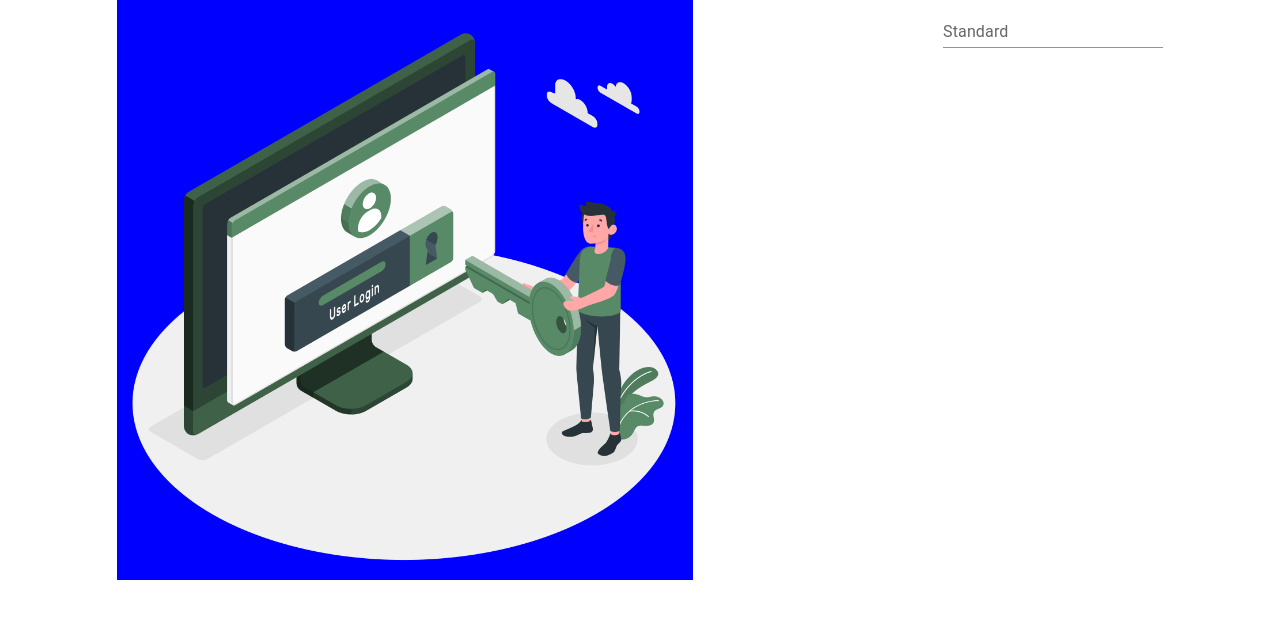
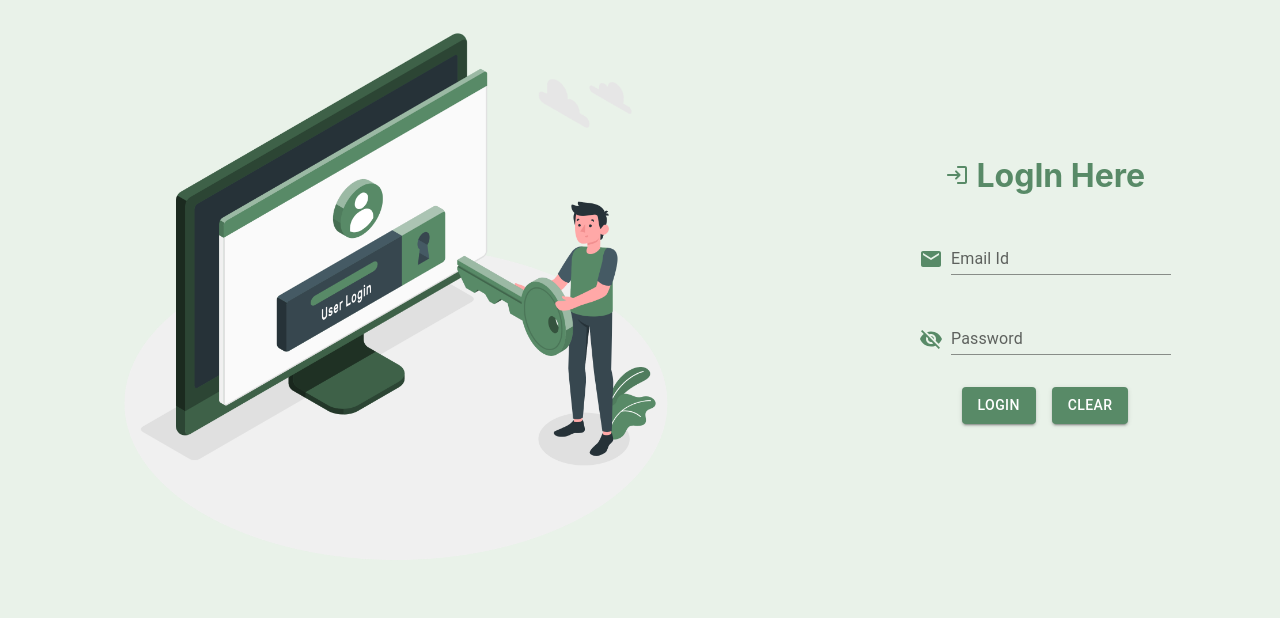
Before and after one commit to KEVISH23/growthpad, a React (Create React App) app: page / in a window 1280 px wide. Shown: the top 618 px of the page. Built offline with nearby package versions, Linux system fonts and the light colour scheme.

Commit message:
loginComplete

```diff
--- a/src/Css/HomePage.css
+++ b/src/Css/HomePage.css
@@ -18,7 +18,6 @@
 }
 .joinusas {
   font-family: "Montserrat", sans-serif;
-
 }
 
 
--- a/src/components/Login.js
+++ b/src/components/Login.js
@@ -1,33 +1,62 @@
 import { Box, Stack } from '@mui/system'
 import React from 'react'
 import TextField from '@mui/material/TextField';
-import { Container, Grid } from '@mui/material';
-
+import { AccountCircle } from '@mui/icons-material';
+import VisibilityOffIcon from '@mui/icons-material/VisibilityOff';
+import { Button } from '@mui/material';
+import LoginRoundedIcon from '@mui/icons-material/LoginRounded';
+import EmailIcon from '@mui/icons-material/Email';
 const Login = () => {
+  document.body.style.backgroundColor = "#E9F2E9"
+  // document.body.style.backgroundColor="#DEF2D5"
   return (
     <Box>
       <Stack
         direction={{
-          lg:"row",
-          md:"row",
-          sm:"column",
-          xs:"column"}
+          lg: "row",
+          md: "row",
+          sm: "row",
+          xs: "column"
+        }
         }
         justifyContent="space-around"
+        alignItems="center"
         spacing={2}
       >
         <Box sx={{
-          backgroundColor:"blue",
-         width:{
-          lg:"45%",
-          md:"45%",
-          sm:"100%",
-          xs:"100%",
-         }
+          // backgroundColor:"blue",
+          justifyContent: "center",
+          width: {
+            lg: "45%",
+            md: "45%",
+            sm: "45%",
+            xs: "100%",
+          }
         }}>
-          <img src="../images/Login-amico.png" alt="" style={{width:"100%"}} />
+          <img src="../images/Login-amico.png" alt="" style={{ width: "100%" }} />
         </Box>
-        <TextField id="standard-basic" label="Standard" variant="standard" />
+        <Stack spacing={4} direction="column" justifyContent="center" alignItems="center">
+          <h1 style={{ color: "#588A67" }}><LoginRoundedIcon sx={{fontSize:"24px"}}/> LogIn Here</h1>
+          <Box sx={{ display: 'flex', alignItems: 'flex-end' }}>
+            <EmailIcon sx={{ color: '#588A67', mr: 1, my: 0.5 }} />
+            <TextField fullWidth id="input-with-sx" label="Email Id" color="secondary" variant="standard" />
+          </Box>
+          <Box sx={{ marginTop: "10px", display: 'flex', alignItems: 'flex-end' }}>
+            <VisibilityOffIcon sx={{ color: '#588A67', mr: 1, my: 0.5 }} />
+            <TextField fullWidth id="input-with-sx" label="Password" type="password" color="secondary" variant="standard" />
+          </Box>
+          <Stack direction={{
+            lg: "row",
+            md: "row",
+            xs: "row",
+            sm: "row"
+          }} spacing={2}>
+
+            <Button  variant="contained" color="secondary"> LogIn </Button>
+            <Button variant="contained" color="secondary"> Clear </Button>
+
+          </Stack>
+        </Stack>
       </Stack>
     </Box>
   )
--- /dev/null
+++ b/src/components/theme.js
@@ -0,0 +1,9 @@
+import { createTheme } from "@mui/material";
+
+export const theme =createTheme({
+    palette:{
+        secondary:{
+            main:"#588A67"
+        }
+    }
+})
```
Also changed, not shown: src/index.js (+6 -1 lines).
